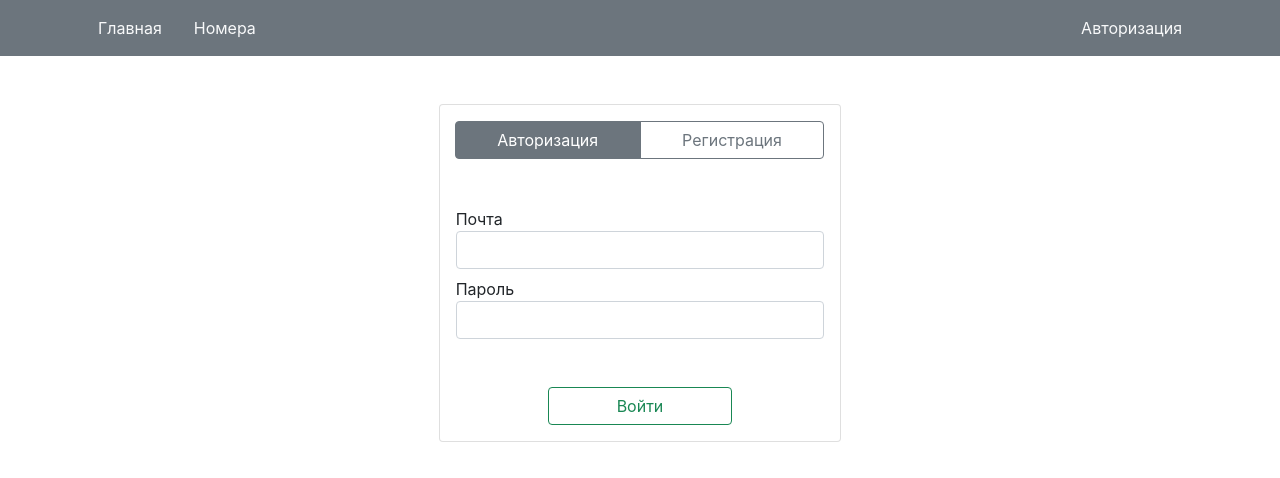
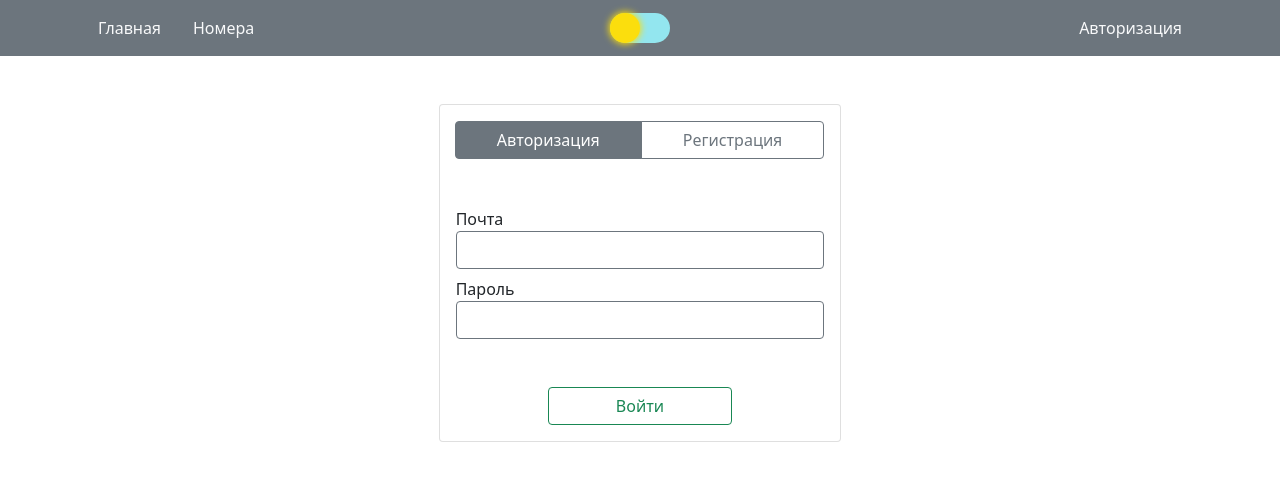
Before and after one commit to Gray7410/hotel-booking, a React (Create React App) app in the folder client/: page /auth in a window 1280 px wide. Shown: the top 478 px of the page. Built offline with nearby package versions, Linux system fonts and the light colour scheme; no server answers.

Commit message:
add theme switch

```diff
--- a/client/src/App/components/page/userPage.jsx
+++ b/client/src/App/components/page/userPage.jsx
@@ -33,14 +33,16 @@ const UserPage = () => {
           </Link>
         </div>
       </div>
+      {bookingRooms.length > 0 && (
+        <>
           <h3 className="m-3">Забронированные номера</h3>
-      <div className="card">
           <div className="d-flex flex-wrap m-2">
             {bookingRooms.map((r) => (
               <RoomCard room={r} key={r._id} />
             ))}
           </div>
-      </div>
+        </>
+      )}
     </div>
   );
 };
--- a/client/src/App/components/ui/navBar.jsx
+++ b/client/src/App/components/ui/navBar.jsx
@@ -3,6 +3,7 @@ import { useSelector } from "react-redux";
 import { Link } from "react-router-dom";
 import { getIsLoggedIn } from "../../store/users";
 import NavProfile from "./navProfile";
+import ThemeSwitch from "./themeSwitch";
 
 const NavBar = () => {
   const isLoggedIn = useSelector(getIsLoggedIn());
@@ -21,7 +22,7 @@ const NavBar = () => {
             </Link>
           </li>
         </ul>
-
+        <ThemeSwitch />
         <div className="d-flex">
           {!isLoggedIn ? (
             <Link className="nav-link text-light" to="/auth">
--- a/client/src/App/components/ui/registerForm.jsx
+++ b/client/src/App/components/ui/registerForm.jsx
@@ -11,7 +11,6 @@ const RegisterForm = () => {
     password: "",
     name: "",
     role: "guest",
-    licence: false,
   });
   //   const [errors, setErrors] = useState({});
   const handleChange = (target) => {
@@ -22,7 +21,6 @@ const RegisterForm = () => {
   };
   const handleSubmit = (event) => {
     event.preventDefault();
-    console.log("Отправлено: ", data);
     dispatch(signUp(data));
   };
   return (
--- /dev/null
+++ b/client/src/App/components/ui/themeSwitch.jsx
@@ -0,0 +1,22 @@
+import React from "react";
+import { useTheme } from "../../hooks/useTheme";
+
+const ThemeSwitch = () => {
+  const { theme, setTheme } = useTheme("light");
+  return (
+    <>
+      <input
+        className="switch-input"
+        id="theme-switch"
+        type="checkbox"
+        defaultChecked={theme === "dark" ? true : false}
+        onChange={() => {
+          theme === "dark" ? setTheme("light") : setTheme("dark");
+        }}
+      />
+      <label className="switch-control" htmlFor="theme-switch"></label>
+    </>
+  );
+};
+
+export default ThemeSwitch;
--- /dev/null
+++ b/client/src/App/hooks/useTheme.js
@@ -0,0 +1,17 @@
+import { useLayoutEffect, useState } from "react";
+
+const isDarkTheme = window?.matchMedia("(prefers-color-scheme: dark)").matches;
+const defaultTheme = isDarkTheme ? "dark" : "light";
+
+export const useTheme = () => {
+  const [theme, setTheme] = useState(
+    localStorage.getItem("theme") || defaultTheme
+  );
+
+  useLayoutEffect(() => {
+    document.documentElement.setAttribute("data-theme", theme);
+    localStorage.setItem("theme", theme);
+  }, [theme]);
+
+  return { theme, setTheme };
+};
--- a/client/src/index.css
+++ b/client/src/index.css
@@ -1,15 +1,147 @@
 @import "bootstrap/dist/css/bootstrap.css";
 
-body {
-  margin: 0;
-  font-family: -apple-system, BlinkMacSystemFont, "Segoe UI", "Roboto", "Oxygen",
-    "Ubuntu", "Cantarell", "Fira Sans", "Droid Sans", "Helvetica Neue",
-    sans-serif;
-  -webkit-font-smoothing: antialiased;
-  -moz-osx-font-smoothing: grayscale;
+.card {
+  background-color: var(--card-bg-color);
 }
 
-code {
-  font-family: source-code-pro, Menlo, Monaco, Consolas, "Courier New",
-    monospace;
+.input-group input,
+.input-group textarea {
+  background-color: var(--input-bg-color);
+  border: 1px solid var(--bs-gray);
+  color: var(--bs-body-color);
 }
+
+.input-group input:focus,
+.input-group textarea:focus {
+  background-color: var(--input-bg-color);
+  color: var(--bs-body-color);
+  border: 1px solid var(--bs-gray);
+}
+
+html[data-theme="dark"] {
+  --bs-body-bg: #212529;
+  --bs-body-color: #dee2e6;
+  --card-bg-color: #343a40;
+  --input-bg-color: #343a40;
+}
+
+html[data-theme="light"] {
+  --card-bg-color: #fff;
+  --bs-blue: #0d6efd;
+  --bs-indigo: #6610f2;
+  --bs-purple: #6f42c1;
+  --bs-pink: #d63384;
+  --bs-red: #dc3545;
+  --bs-orange: #fd7e14;
+  --bs-yellow: #ffc107;
+  --bs-green: #198754;
+  --bs-teal: #20c997;
+  --bs-cyan: #0dcaf0;
+  --bs-white: #fff;
+  --bs-gray: #6c757d;
+  --bs-gray-dark: #343a40;
+  --bs-gray-100: #f8f9fa;
+  --bs-gray-200: #e9ecef;
+  --bs-gray-300: #dee2e6;
+  --bs-gray-400: #ced4da;
+  --bs-gray-500: #adb5bd;
+  --bs-gray-600: #6c757d;
+  --bs-gray-700: #495057;
+  --bs-gray-800: #343a40;
+  --bs-gray-900: #212529;
+  --bs-primary: #0d6efd;
+  --bs-secondary: #6c757d;
+  --bs-success: #198754;
+  --bs-info: #0dcaf0;
+  --bs-warning: #ffc107;
+  --bs-danger: #dc3545;
+  --bs-light: #f8f9fa;
+  --bs-dark: #212529;
+  --bs-primary-rgb: 13, 110, 253;
+  --bs-secondary-rgb: 108, 117, 125;
+  --bs-success-rgb: 25, 135, 84;
+  --bs-info-rgb: 13, 202, 240;
+  --bs-warning-rgb: 255, 193, 7;
+  --bs-danger-rgb: 220, 53, 69;
+  --bs-light-rgb: 248, 249, 250;
+  --bs-dark-rgb: 33, 37, 41;
+  --bs-white-rgb: 255, 255, 255;
+  --bs-black-rgb: 0, 0, 0;
+  --bs-body-color-rgb: 33, 37, 41;
+  --bs-body-bg-rgb: 255, 255, 255;
+  --bs-font-sans-serif: system-ui, -apple-system, "Segoe UI", Roboto,
+    "Helvetica Neue", Arial, "Noto Sans", "Liberation Sans", sans-serif,
+    "Apple Color Emoji", "Segoe UI Emoji", "Segoe UI Symbol", "Noto Color Emoji";
+  --bs-font-monospace: SFMono-Regular, Menlo, Monaco, Consolas,
+    "Liberation Mono", "Courier New", monospace;
+  --bs-gradient: linear-gradient(
+    180deg,
+    rgba(255, 255, 255, 0.15),
+    rgba(255, 255, 255, 0)
+  );
+  --bs-body-font-family: var(--bs-font-sans-serif);
+  --bs-body-font-size: 1rem;
+  --bs-body-font-weight: 400;
+  --bs-body-line-height: 1.5;
+  --bs-body-color: #212529;
+  --bs-body-bg: #fff;
+}
+
+/* Switch theme button */
+html {
+  --sun-color: #fbde0d;
+  --sun-bg-color: #93e6ef;
+  --moon-color: #fafbb2;
+  --moon-bg-color: #3e5a98;
+  --transition-options: 0.25s ease-in-out;
+  --background-color-light: #f1faff;
+  --background-color-dark: #333;
+}
+
+*,
+*::before,
+*::after {
+  box-sizing: border-box;
+}
+
+.switch-input {
+  display: none;
+}
+
+.switch-control {
+  position: absolute;
+  top: 50%;
+  left: 50%;
+  margin-right: -50%;
+  transform: translate(-50%, -50%);
+  display: inline-block;
+  width: 60px;
+  height: 30px;
+  background: var(--sun-bg-color);
+  border-radius: 3em;
+  transition: all var(--transition-options);
+  cursor: pointer;
+}
+.switch-control::before {
+  content: "";
+  position: absolute;
+  top: 0;
+  left: 0;
+  width: 50%;
+  height: 100%;
+  background: var(--sun-color);
+  border-radius: inherit;
+  box-shadow: 0 0 7px 1px var(--sun-color);
+  transition: background var(--transition-options),
+    box-shadow var(--transition-options), left var(--transition-options);
+}
+
+.switch-input:checked + .switch-control {
+  background: var(--moon-bg-color);
+}
+
+.switch-input:checked + ::before {
+  left: 30px;
+  background: var(--moon-color);
+  box-shadow: 0 0 4px 1px var(--moon-color);
+}
```
Lines whose indentation alone changed are shown as unchanged.
